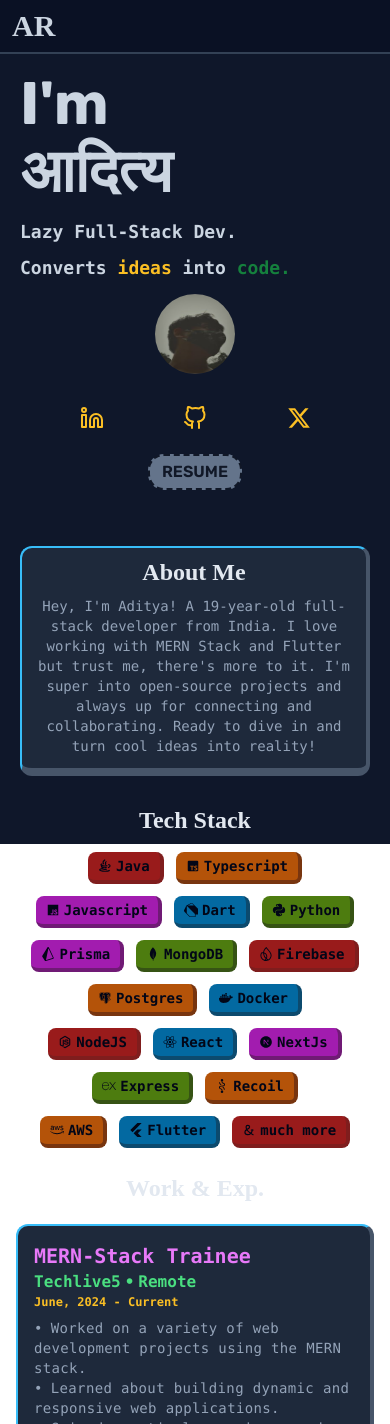
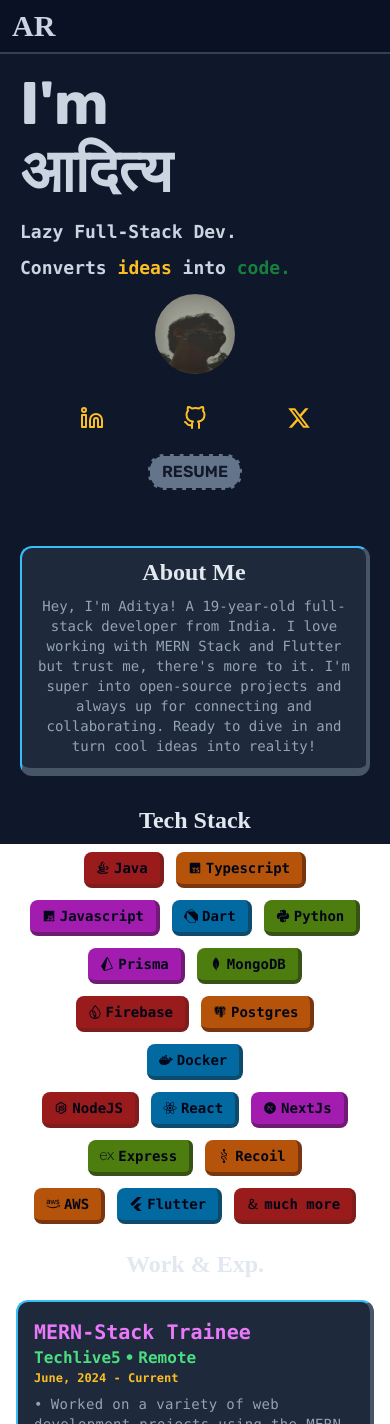
Before and after one commit to adityarawat45/My_Portfolio, a React (Vite) app: page / in a window 390 px wide. Shown: the top 1424 px of the page. Built offline with nearby package versions, Linux system fonts and the light colour scheme; a web font is replaced by a local one.

Commit message:
UI adjustments

```diff
--- a/src/components/SkillBox.jsx
+++ b/src/components/SkillBox.jsx
@@ -2,35 +2,35 @@ import React from 'react'
 
 export const Box = ({text,img}) => {
   return (
-    <div className={`py-1 px-2.5 md:py-2 md:px-5 w-fit bg-sky-700 border-r-4 border-b-4 border-sky-900 rounded-b-lg rounded-r-lg rounded-t-lg rounded-l-lg`}>
+    <div className={`py-1.5 px-3 md:py-2 md:px-5 w-fit bg-sky-700 border-r-4 border-b-4 border-sky-900 rounded-b-lg rounded-r-lg rounded-t-lg rounded-l-lg`}>
        <div className='flex flex-row justify-evenly gap-1 md:gap-4 items-center text-sm md:text-lg  font-bold font-mono text-slate-950'><div>{img}</div> <div>{text}</div> </div>
     </div>
   )
 }
 export const Box2 = ({text,img}) => {
   return (
-    <div className={`py-1 px-2.5 md:py-2 md:px-5  w-fit bg-amber-700 border-r-4 border-b-4 border-amber-900 rounded-b-lg rounded-r-lg rounded-t-lg rounded-l-lg`}>
+    <div className={`py-1.5 px-3 md:py-2 md:px-5  w-fit bg-amber-700 border-r-4 border-b-4 border-amber-900 rounded-b-lg rounded-r-lg rounded-t-lg rounded-l-lg`}>
        <div className='flex flex-row justify-evenly gap-1 md:gap-4 items-center text-sm md:text-lg  font-bold font-mono  text-slate-950'><div>{img}</div> <div>{text}</div> </div>
     </div>
   )
 }
 export const Box3 = ({text,img}) => {
   return (
-    <div className={`py-1 px-2.5 md:py-2 md:px-5 w-fit bg-lime-700 border-r-4 border-b-4 border-lime-900 rounded-b-lg rounded-tr-md rounded-t-lg rounded-l-lg`}>
+    <div className={`py-1.5 px-3 md:py-2 md:px-5 w-fit bg-lime-700 border-r-4 border-b-4 border-lime-900 rounded-b-lg rounded-tr-md rounded-t-lg rounded-l-lg`}>
        <div className='flex flex-row justify-evenly gap-1 md:gap-4 items-center text-sm md:text-lg font-bold font-mono  text-slate-950'><div>{img}</div> <div>{text}</div> </div>
     </div>
   )
 }
 export const Box4 = ({text,img}) => {
   return (
-    <div className={`py-1 px-2.5 md:py-2 md:px-5 w-fit bg-red-800 border-r-4 border-b-4 border-red-900 rounded-b-lg rounded-r-lg rounded-t-lg rounded-l-lg`}>
+    <div className={`py-1.5 px-3 md:py-2 md:px-5 w-fit bg-red-800 border-r-4 border-b-4 border-red-900 rounded-b-lg rounded-r-lg rounded-t-lg rounded-l-lg`}>
        <div className='flex flex-row justify-evenly gap-1 md:gap-4 items-center text-sm md:text-lg  font-bold font-mono  text-slate-950'><div>{img}</div> <div>{text}</div> </div>
     </div>
   )
 }
 export const Box5 = ({text,img}) => {
   return (
-    <div className={`py-1 px-2.5 md:py-2 md:px-5 w-fit bg-fuchsia-700 border-r-4 border-b-4 border-fuchsia-900 rounded-b-lg rounded-r-lg rounded-t-lg rounded-l-lg`}>
+    <div className={`py-1.5 px-3 md:py-2 md:px-5 w-fit bg-fuchsia-700 border-r-4 border-b-4 border-fuchsia-900 rounded-b-lg rounded-r-lg rounded-t-lg rounded-l-lg`}>
        <div className='flex flex-row justify-evenly gap-1 md:gap-4 items-center text-sm md:text-lg  font-bold font-mono text-slate-950'><div>{img}</div> <div>{text}</div> </div>
     </div>
   )
```
